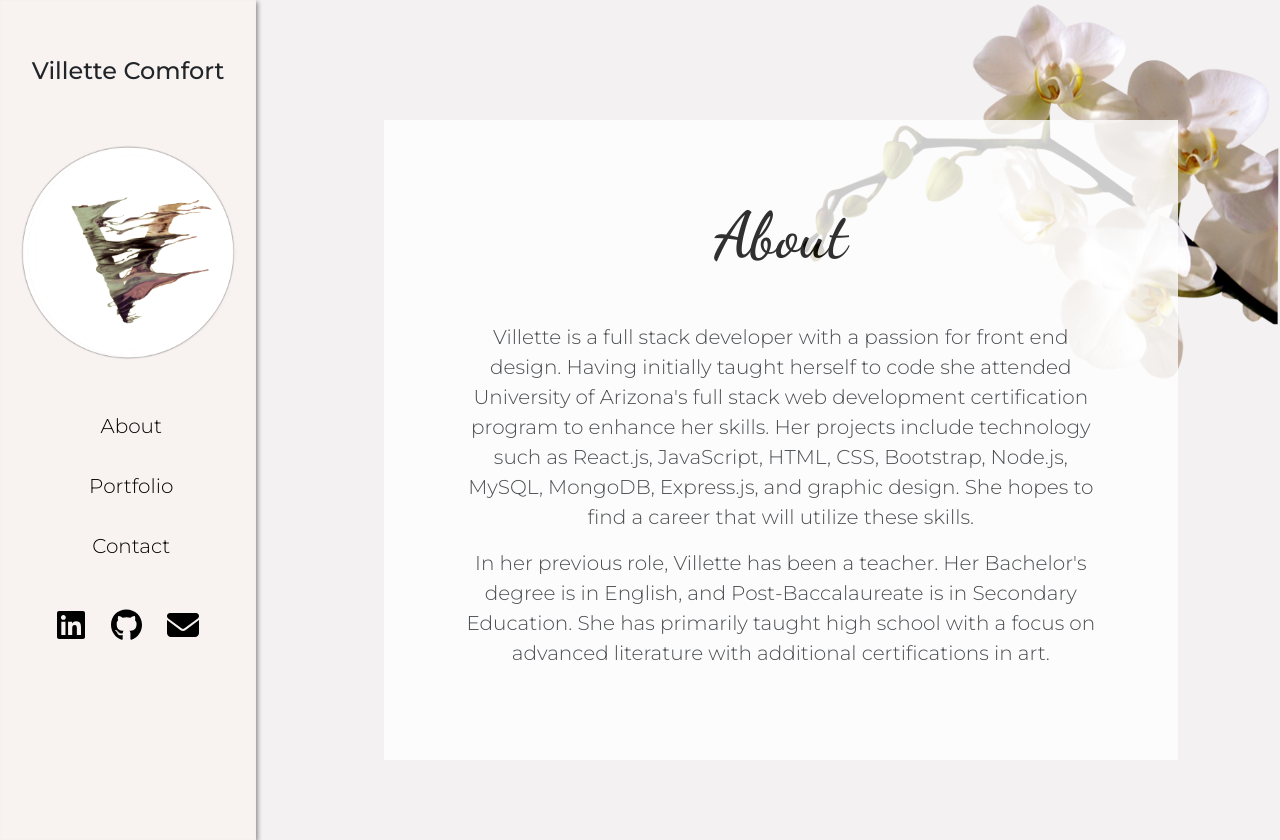
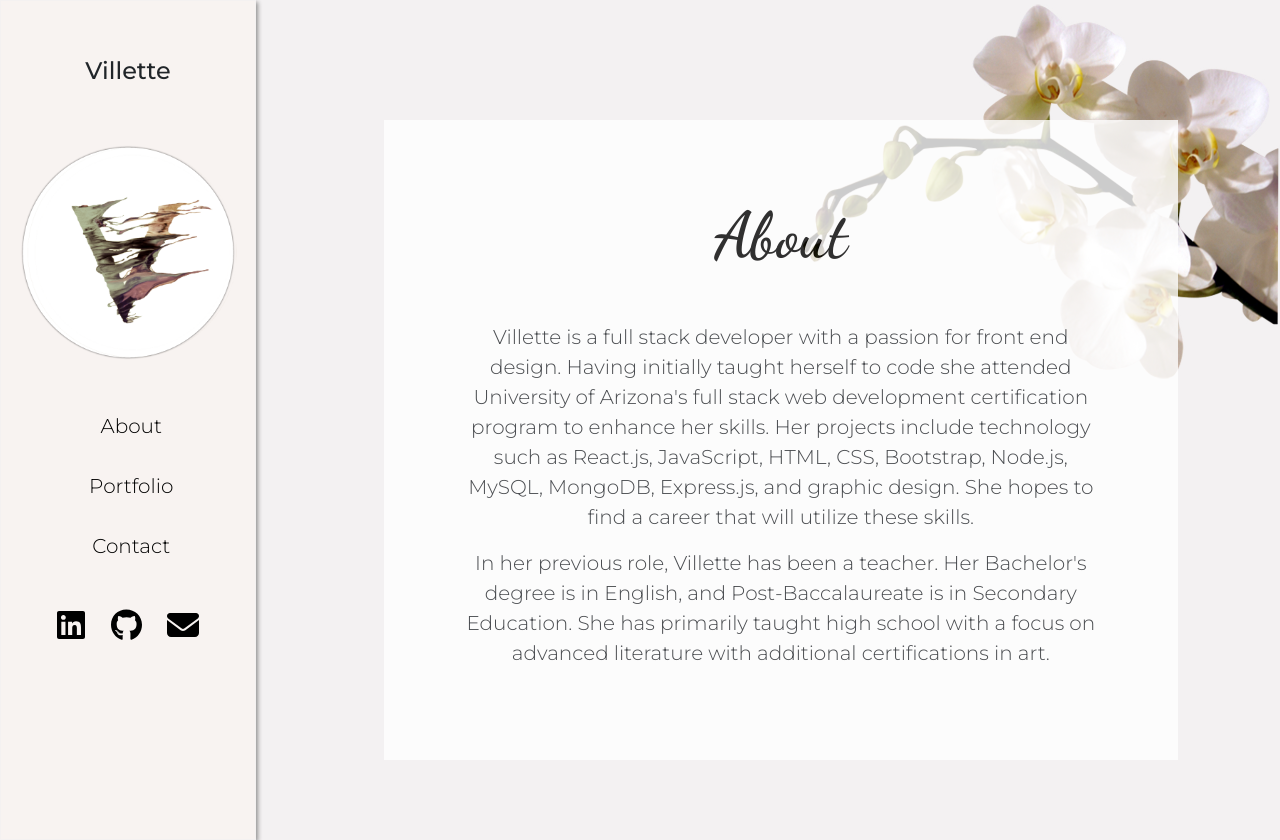
Before and after one commit to villettec/M20C-React_Portfolio, a React (Create React App) app: page / in a window 1280 px wide. Built offline with nearby package versions, Linux system fonts and the light colour scheme.

Commit message:
Edited typos

```diff
--- a/public/index.html
+++ b/public/index.html
@@ -6,8 +6,8 @@
     <meta name="viewport" content="width=device-width, initial-scale=1" />
     <meta name="theme-color" content="#000000" />
     <meta
-      name="View Villette Comfort's software development Projects and contact her for inquiries."
-      content="Villette Comfort's Portfolio"
+      name="View Villette's software development Projects and contact her for inquiries."
+      content="Villette's Portfolio"
     />
     <link rel="apple-touch-icon" href="%PUBLIC_URL%/logo192.png" />
     <!--
@@ -23,7 +23,7 @@
       work correctly both with client-side routing and a non-root public URL.
       Learn how to configure a non-root public URL by running `npm run build`.
     -->
-    <title>Villette Comfort's Portfolio</title>
+    <title>Villette's Portfolio</title>
 
     <!-- Disable zoom, especially needed for mobile -->
     <meta name="viewport" content="width=device-width, user-scalable=no">
--- a/src/App.jsx
+++ b/src/App.jsx
@@ -37,8 +37,8 @@ function App() {
   return (
     <div>
         <Helmet>
-        <title>Villette Comfort</title>
-        <meta name="description" content="Villette Comfort's Portfolio"/>
+        <title>Villette</title>
+        <meta name="description" content="Villette's Portfolio"/>
         <meta name="keywords" content="front end developer, web developer, software developer"/>
         <link rel="icon" href="%PUBLIC_URL%/favicon.ico" />
       <link
--- a/src/components/Navigation.jsx
+++ b/src/components/Navigation.jsx
@@ -21,7 +21,7 @@ const Navigation = (props) => {
   return (
     <>
 <section className="sidebar">
-  <h1>Villette Comfort</h1>
+  <h1>Villette</h1>
   {/*Default Navigation links, only shown in desktop*/}
   <img className="profile-pic" src="../../images/profilepic.png" alt="V letter logo" width={240} height={240} />
   <nav>
@@ -57,7 +57,7 @@ const Navigation = (props) => {
   </div>
 
   <div className="icon-links">
-    <a href="https://www.linkedin.com/in/villette-comfort-80ab86234/" target="_blank" rel="noopener noreferrer"><FontAwesomeIcon icon={faLinkedin} color="black"></FontAwesomeIcon></a>
+    <a href="https://www.linkedin.com/in/villettecomfort/" target="_blank" rel="noopener noreferrer"><FontAwesomeIcon icon={faLinkedin} color="black"></FontAwesomeIcon></a>
     <a href="https://github.com/villettec" target="_blank" rel="noopener noreferrer"><FontAwesomeIcon icon={faGithub} color="black"></FontAwesomeIcon></a>
     <a href="mailto: villette@live.com" target="_blank" rel="noopener noreferrer"><FontAwesomeIcon icon={faEnvelope} color="black"></FontAwesomeIcon></a>
   </div>
--- a/src/pages/AboutMe.jsx
+++ b/src/pages/AboutMe.jsx
@@ -5,8 +5,8 @@ const AboutMe = () => {
   return (
     <div>
     <Helmet>
-    <title>Villette Comfort</title>
-    <meta name='description' content='Villette Comfort' />
+    <title>Villette</title>
+    <meta name='description' content='Villette' />
     </Helmet>
 
         <section className="about-section">
--- a/src/pages/Resume.jsx
+++ b/src/pages/Resume.jsx
@@ -12,10 +12,10 @@ const Resume = () => {
       <section className="resume-section">
       <h1>Resume</h1>
       <p>
-      <a href="../../images/vcomfort-resume.pdf" download>Download</a>
+      <a href="../../images/resume.pdf" download>Download</a>
       </p>
-      <img src="../../images/resume-1.png" alt="Villette Comfort's Resume page 1" className="resume-pic"/>
-      {/* <img src="../../images/resume-2.png" alt="Villette Comfort's Resume page 2" className="resume-pic"/> */}
+      <img src="../../images/resume-1.png" alt="Villette's Resume page 1" className="resume-pic"/>
+      {/* <img src="../../images/resume-2.png" alt="Villette's Resume page 2" className="resume-pic"/> */}
       </section>
     </div>
   )
```
Also changed, not shown: 1 other file (tests, documents, lock files or other folders).
